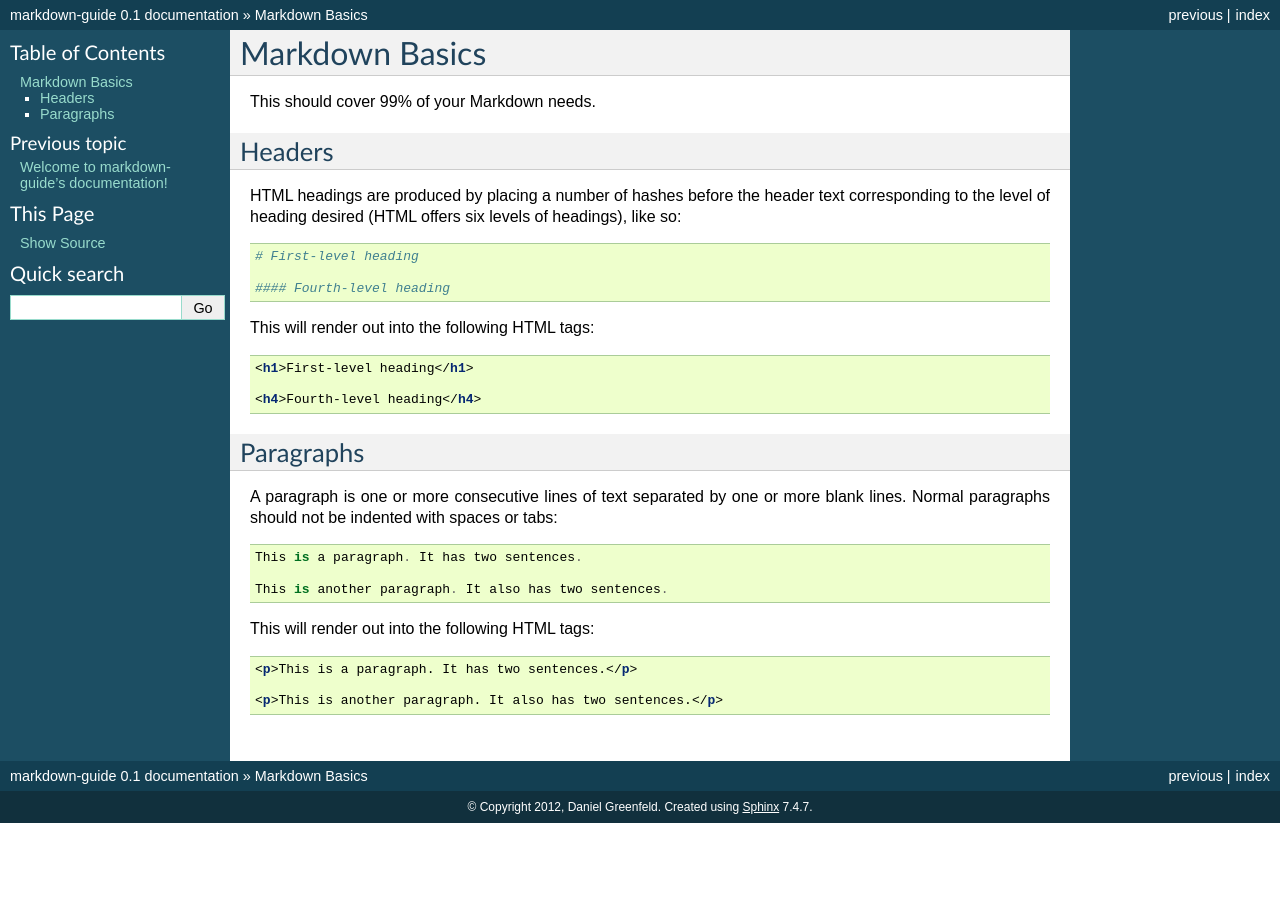
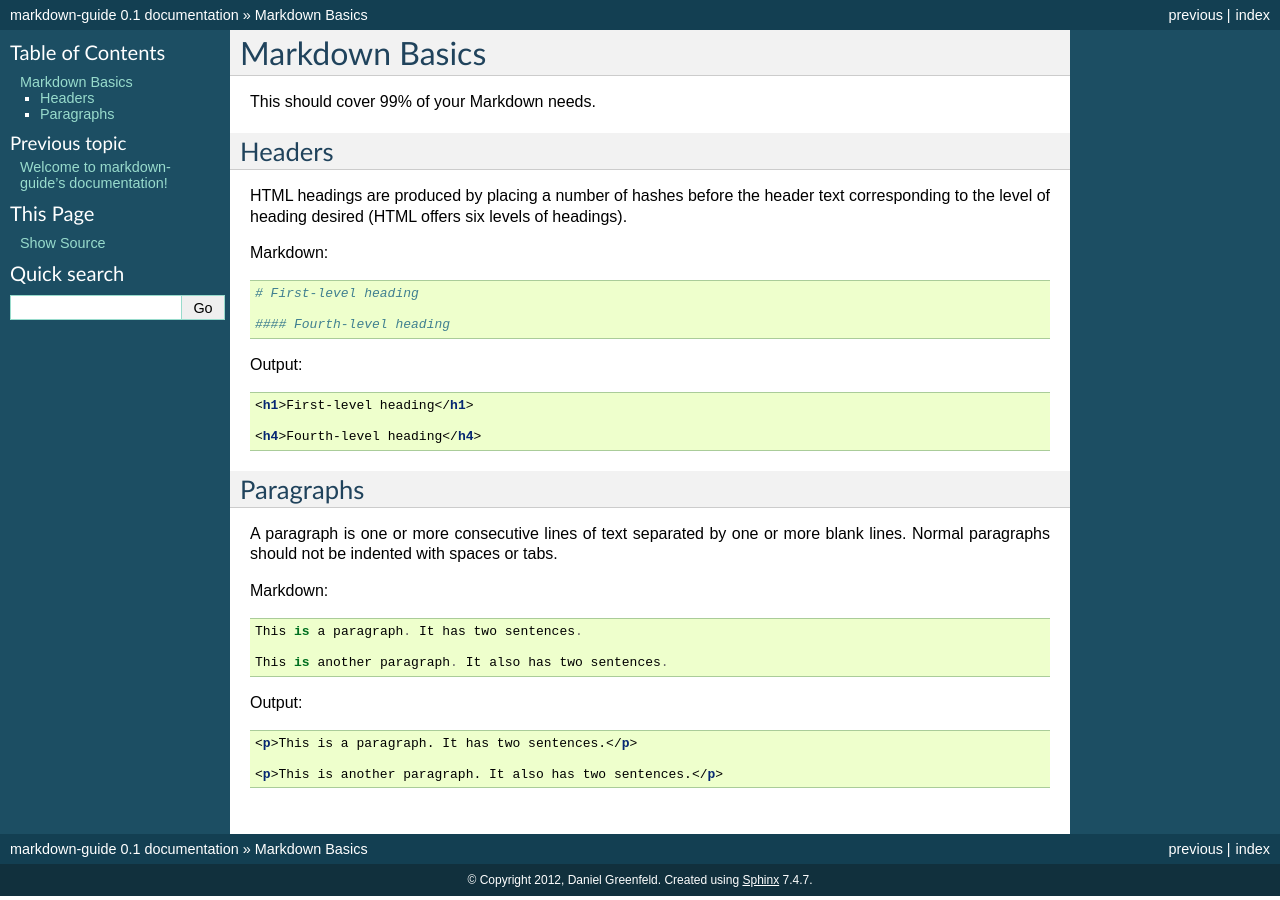
Before and after one commit to joaedwar/markdown-guide, a Sphinx documentation site: the page built from docs/basics.rst, in a window 1280 px wide. Built offline with Sphinx 7.4.7, drawn with Linux system fonts in a browser that asks for light colours.

Commit message:
More layout changes

```diff
--- a/docs/basics.rst
+++ b/docs/basics.rst
@@ -9,13 +9,15 @@ Headers
 
 HTML headings are produced by placing a number of hashes before the header
 text corresponding to the level of heading desired (HTML offers six levels of
-headings), like so::
+headings).
+
+Markdown::
 
     # First-level heading
 
     #### Fourth-level heading
 
-This will render out into the following HTML tags:
+Output:
 
 .. code-block:: html
 
@@ -27,13 +29,15 @@ Paragraphs
 ===========
 
 A paragraph is one or more consecutive lines of text separated by one or more
-blank lines. Normal paragraphs should not be indented with spaces or tabs::
+blank lines. Normal paragraphs should not be indented with spaces or tabs.
+
+Markdown::
 
     This is a paragraph. It has two sentences.
 
     This is another paragraph. It also has two sentences.
 
-This will render out into the following HTML tags:
+Output:
 
 .. code-block:: html
 
```
